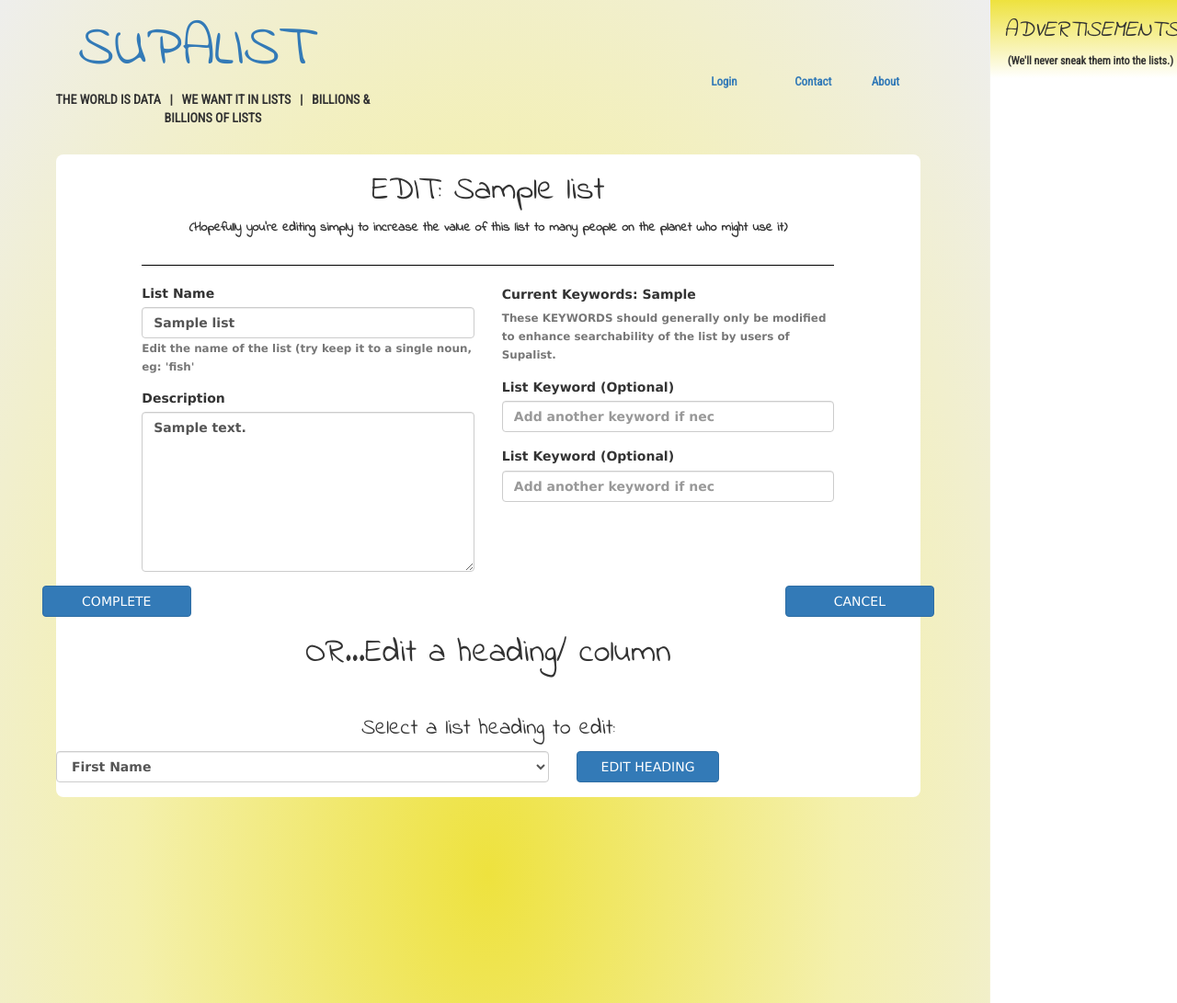
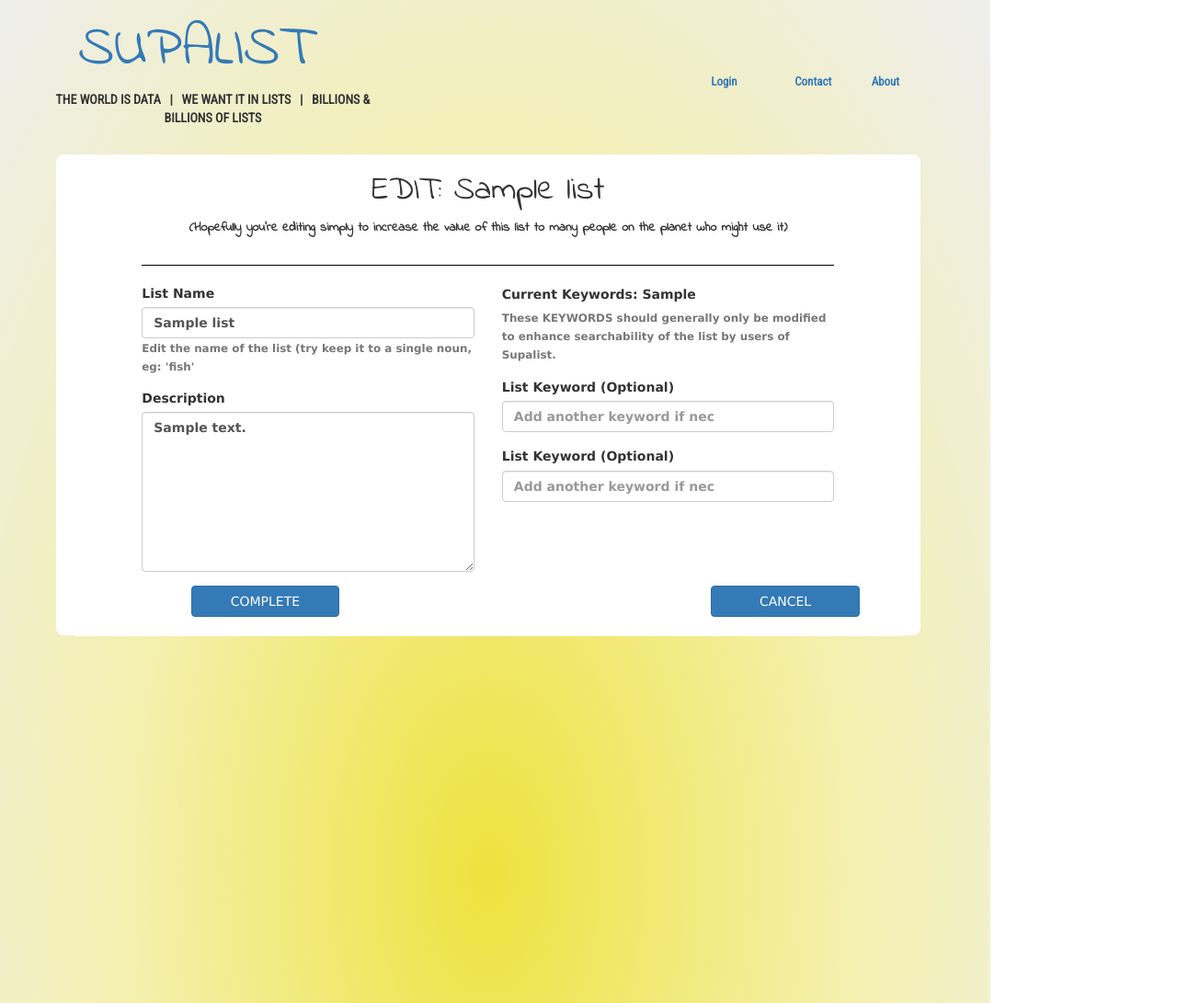
Before and after one commit to JPWILSON/JPS_V2, a Flask app: page /1/edit/ in a window 1280 px wide. Shown: the top 1091 px of the page at 92% size. Run offline with Flask 2, Linux system fonts and the light colour scheme; tables that the repository leaves empty hold one stand-in row (values such as "Sample post"); some libraries are stand-ins or nearby versions.

Commit message:
bug: Remove heading edits from list edit and correct the misalignment between row entries delete button for entries made by logged in user compared to row entries made by others

```diff
--- a/Project/templates/edit_list.html
+++ b/Project/templates/edit_list.html
@@ -53,13 +53,19 @@
 				</div>
 				<div class="row">
 					<div class="form-group">
-						<button type="submit" class="btn btn-primary col-md-2">COMPLETE</button>
-						<span class = "col-md-8"></span>
+
+						<span class = "col-md-2"></span><button type="submit" class="btn btn-primary col-md-2">COMPLETE</button>
+						<span class = "col-md-5"></span>
 						<a href="{{url_for('QueryList', list_id = list_id)}}" class = "btn btn-primary col-md-2">CANCEL</a>
+						<br>
 					</div>
+					<br>
 				</div>
 			</form>
+			<br>
 
+
+<!-- WE ALREADY HAVE A PLACE TO EDIT HEADINGS
 
 			<form action = "#" method = "POST">
 				<div class="row text-center">
@@ -77,7 +83,7 @@
 							<button type="submit" class="btn btn-primary col-md-5">EDIT HEADING</button>
 					</div>
 			</form>
-
+-->
 
 
 
--- a/Project/templates/view.html
+++ b/Project/templates/view.html
@@ -163,7 +163,11 @@
 
 						   <!-- THIS BLOCK DETERMINES WHETHER THE LOGGED IN USER CREATED THE ROW, TO DETERMINE IF THEY CAN DELETE THE ROW OR NOT...  <span class="col-md-2" >   </span>-->
 								{% if row_creator_logged_in[loop.index-1] == True %}
-										<td><a href="{{url_for('DeleteRow', list_id = lid, row_id = item[0])}}" class="text-right">Del</a></td>
+									<td>
+										<div class="col-md-2">
+											<a href="{{url_for('DeleteRow', list_id = lid, row_id = item[0])}}" class="text-right">Del</a>
+										</div>
+									</td>
 								{% else %}
 									<td>
 										<div class="popup col-md-2" onclick="rowDel()">
```
